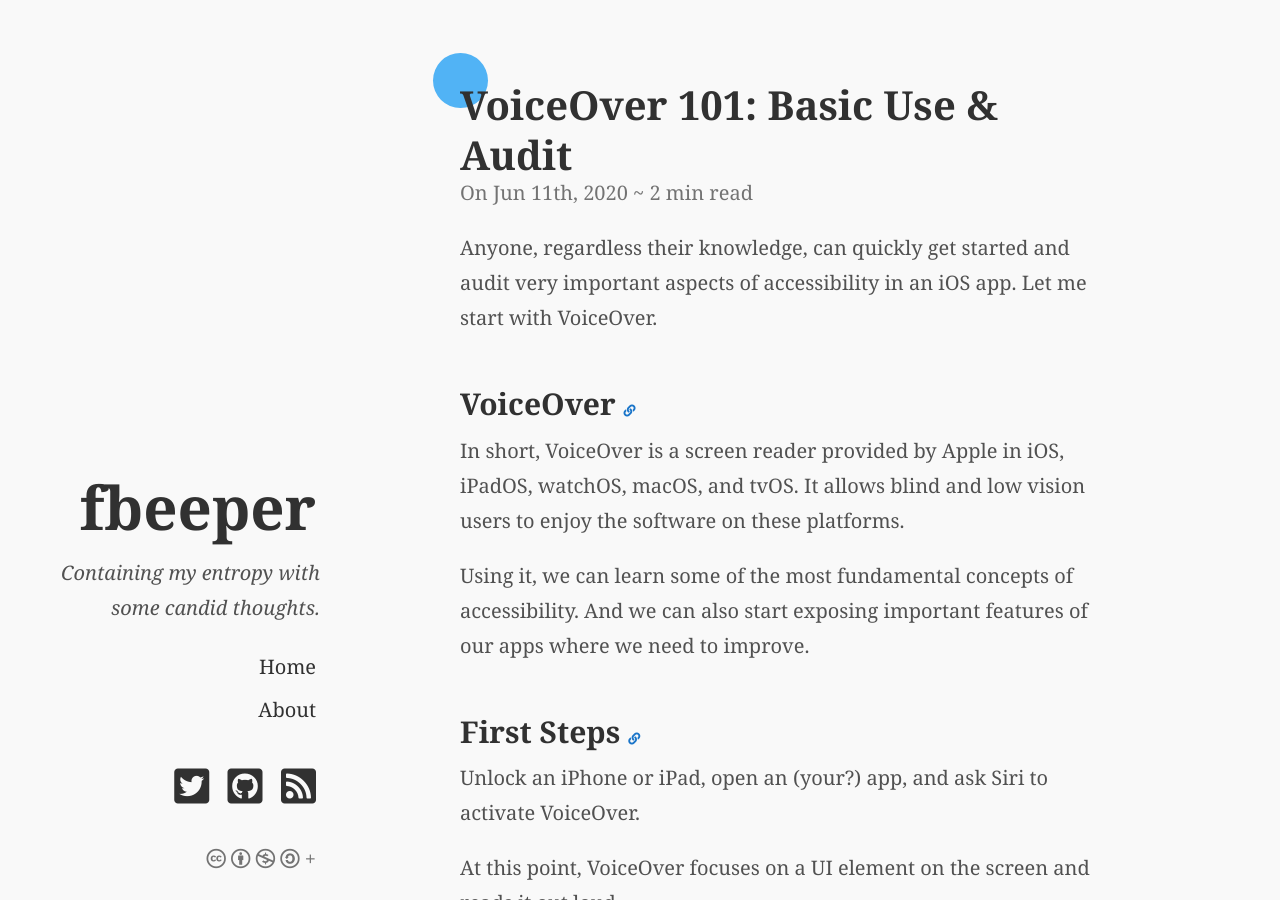
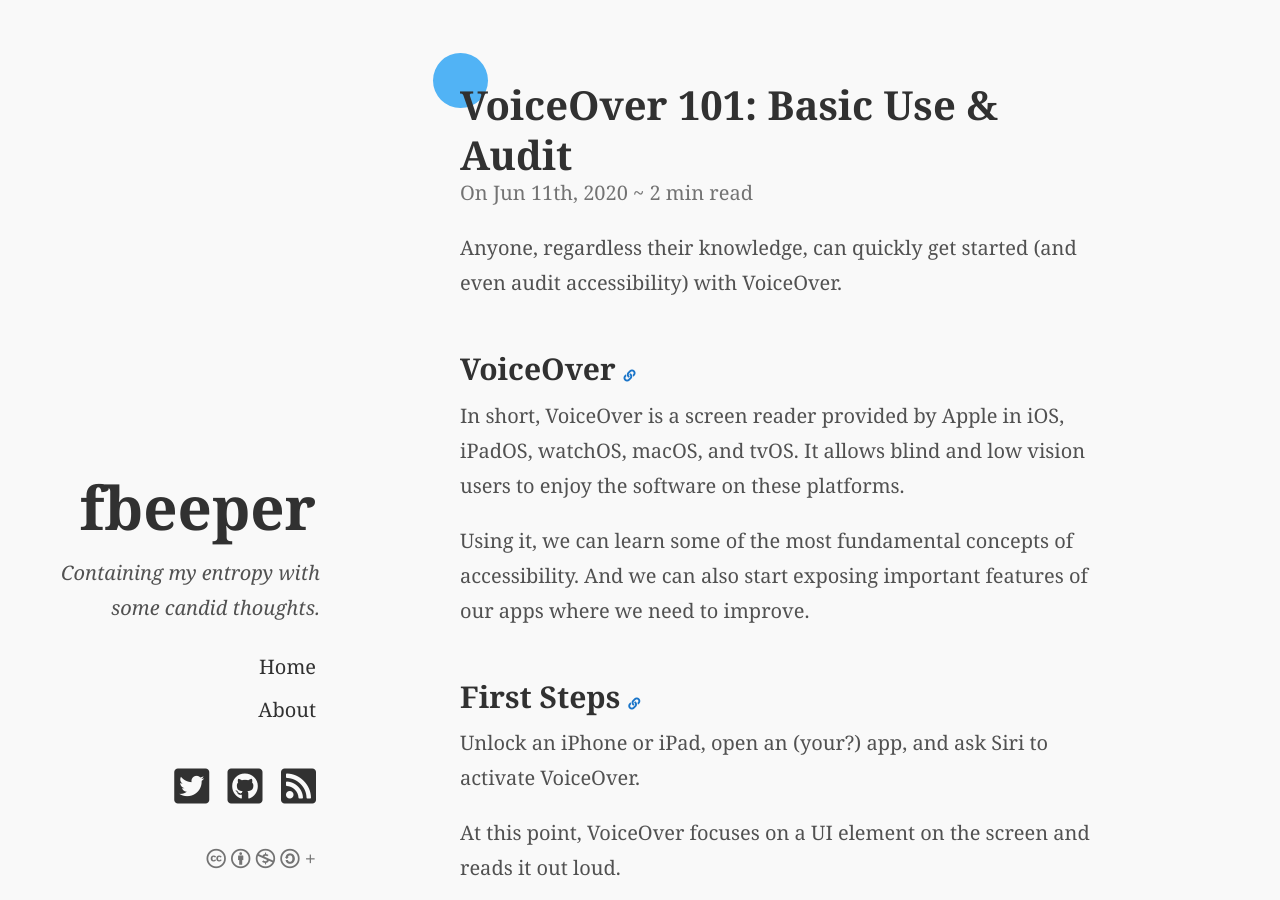
Before and after one commit to fbeeper/fbeeper.github.io, a Jekyll site: the page built from _posts/2020-06-11-Accessibility-Audit-VoiceOver-101.md, in a window 1280 px wide and 900 px high. Built offline with Jekyll 4.4.1, drawn with Linux system fonts in a browser that asks for light colours; nearby versions of some CDN libraries; some web fonts are replaced.

Commit message:
refine abstract of post

```diff
--- a/_posts/2020-06-11-Accessibility-Audit-VoiceOver-101.md
+++ b/_posts/2020-06-11-Accessibility-Audit-VoiceOver-101.md
@@ -8,7 +8,7 @@
 tags: [accessibility, iOS, VoiceOver]
 ---
 
-Anyone, regardless their knowledge, can quickly get started and audit very important aspects of accessibility in an iOS app. Let me start with VoiceOver.
+Anyone, regardless their knowledge, can quickly get started (and even audit accessibility) with VoiceOver.
 
 ## VoiceOver
 
```
